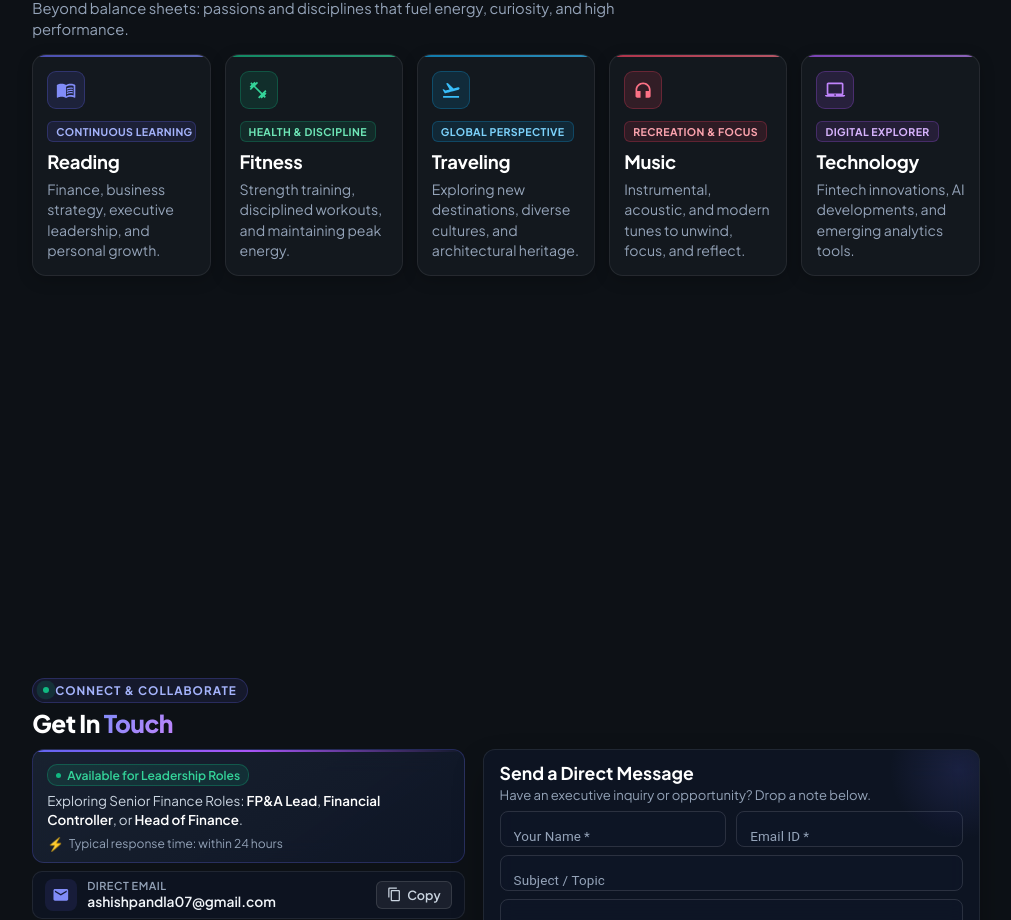
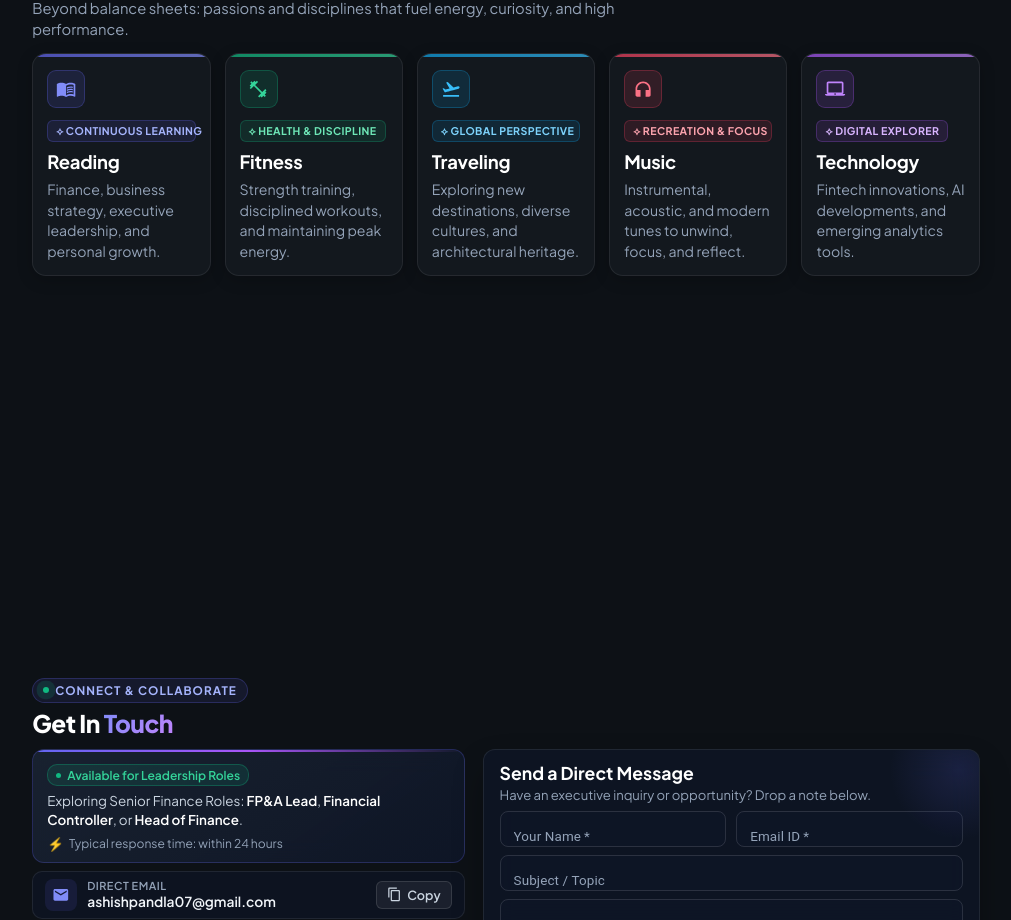
Before and after one commit to Ashishpandla07/Portfolio, a React (Create React App) app: page / in a window 1280 px wide. Shown: the part 4300-5220 px from the top of the page, without its empty margins (259-1270 px from the left). Built offline with nearby package versions, Linux system fonts and the light colour scheme.

Commit message:
content(hobbies): update card badges with diamond prefix

```diff
--- a/src/components/Hobbies.tsx
+++ b/src/components/Hobbies.tsx
@@ -23,7 +23,7 @@ const HOBBIES_DATA: HobbyItem[] = [
     emoji: "📚",
     title: "Reading",
     description: "Finance, business strategy, executive leadership, and personal growth.",
-    badge: "Continuous Learning",
+    badge: "⟡ Continuous Learning",
     accent: "indigo"
   },
   {
@@ -32,7 +32,7 @@ const HOBBIES_DATA: HobbyItem[] = [
     emoji: "🏋️",
     title: "Fitness",
     description: "Strength training, disciplined workouts, and maintaining peak energy.",
-    badge: "Health & Discipline",
+    badge: "⟡ Health & Discipline",
     accent: "emerald"
   },
   {
@@ -41,7 +41,7 @@ const HOBBIES_DATA: HobbyItem[] = [
     emoji: "✈️",
     title: "Traveling",
     description: "Exploring new destinations, diverse cultures, and architectural heritage.",
-    badge: "Global Perspective",
+    badge: "⟡ Global Perspective",
     accent: "cyan"
   },
   {
@@ -50,7 +50,7 @@ const HOBBIES_DATA: HobbyItem[] = [
     emoji: "🎵",
     title: "Music",
     description: "Instrumental, acoustic, and modern tunes to unwind, focus, and reflect.",
-    badge: "Recreation & Focus",
+    badge: "⟡ Recreation & Focus",
     accent: "rose"
   },
   {
@@ -59,7 +59,7 @@ const HOBBIES_DATA: HobbyItem[] = [
     emoji: "💻",
     title: "Technology",
     description: "Fintech innovations, AI developments, and emerging analytics tools.",
-    badge: "Digital Explorer",
+    badge: "⟡ Digital Explorer",
     accent: "violet"
   }
 ];
```
